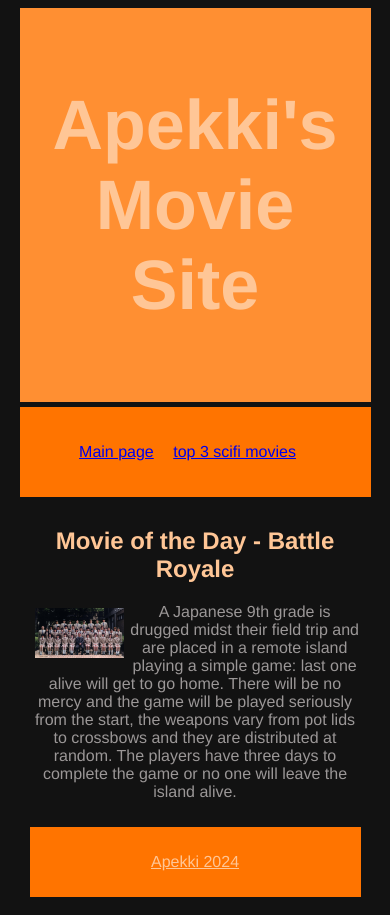
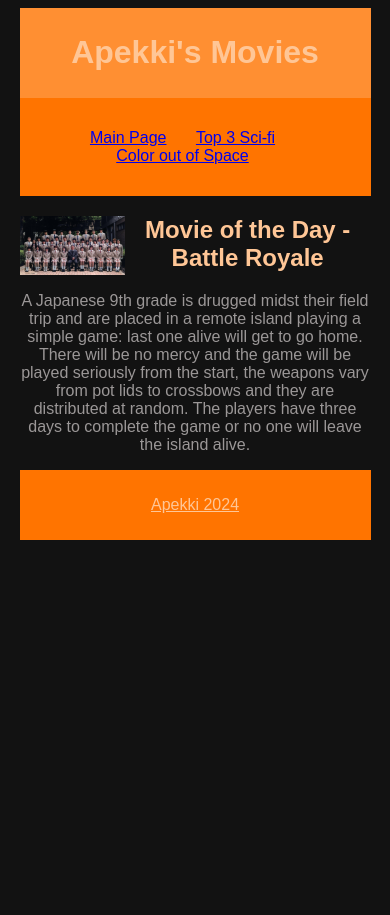
Before and after one commit to Apekkihub/Apekkihub.github.io, a plain HTML site: page Module5/index.html in a window 390 px wide. After the commit the page ends 844 px from the top, so only its background shows below. Drawn offline with Linux system fonts and the light colour scheme.

Commit message:
Module 5 - Rework

```diff
--- a/Module5/index.html
+++ b/Module5/index.html
@@ -4,32 +4,33 @@
     <meta charset="UTF-8">
     <meta name="viewport" content="width=device-width, initial-scale=1.0">
     <link rel="stylesheet" type="text/css" href="styles.css">
-    <title>My Simple HTML Page</title>
+    <title>Apekki's Movies</title>
 </head>
+
 <body>
     <header>
-        <h1>Apekki's Movie Site</h1>
+        <h1>Apekki's Movies</h1>
     </header>
 
     <nav>
       <ul>
-          <li><a href="index.html">Main page</a></li>
-          <li><a href="second.html">top 3 scifi movies</a></li>
+        <li class="mainnav"><a href="index.html">Main Page</a></li>
+        <li class="mainnav"><a href="second.html">Top 3 Sci-fi</a></li>
+        <li class="mainnav"><a href="third.html">Color out of Space</a></li>
       </ul>
     </nav>
 
+  <section>
     <article>
-          <h2 id="brheading">Movie of the Day - Battle Royale</h2>
-          <aside>
-          <img src="images/brstudents.jpg" alt="Students participating in Battle Royale" id="brstudents">
-          </aside>
+        <img src="images/brstudents.jpg" id="brstudents" alt="Classphoto from movie Battle Royale">
+        <h2>Movie of the Day - Battle Royale</h2>
         <p>
         A Japanese 9th grade is drugged midst their field trip and are placed in a remote island playing a simple game: last one alive will get to go home.
         There will be no mercy and the game will be played seriously from the start, the weapons vary from pot lids to crossbows and they are distributed at random.
         The players have three days to complete the game or no one will leave the island alive.
         </p>
       </article>
-
+    </section>
 
 <footer>
     <p>Apekki 2024</p>
--- a/Module5/styles.css
+++ b/Module5/styles.css
@@ -3,7 +3,7 @@
 }
 
 body {
-    font-family: Helvetica, Arial, sans-serif;
+  font-family: Arial, Helvetica, sans-serif;
   width: 90%;
   margin-left: auto;
   margin-right: auto;
@@ -13,60 +13,88 @@
 
 /* Style the header */
 header {
-    background-color: #FF8F32;
-    padding: 30px;
-    font-size: 35px;
+  background-color: #ff8f32;
+  padding: 5px;
+  font-size: 25 px;
+  color: #ffc696;
+}
+
+h2, h3 {
   color: #FFC696;;
 }
 
-  h2 {
-    color: #FFC696;;
+
+/* Create column for left nav bar */
+.navleft {
+  float: left;
+  width: 10%;
+  min-height: 550px;
+  background-color: #ff8f32;
+  padding: 20px;
 }
 
-  /* Container for flexboxes */
-  section {
-    display: -webkit-flex;
-    display: flex;
+.leftlist {
+  margin-bottom: 20px;
 }
 
-  /* Style the navigation menu */
 nav {
-    -webkit-flex: 1;
-    -ms-flex: 1;
-    flex: 1;
   background: #FF7400;
-    padding: 20px;
-    border-top: solid 5px #121212;
+  padding: 15px;
 }
 
 /* Style the list inside the menu */
 nav ul {
   list-style-type: none;
-    padding: 0;
+  padding: 0px;
 }
 
-  li {
+
+/* main navigation link styling */
+.mainnav {
   display: inline-block;
-    margin-right: 15px;
+  margin-right: 25px;
 }
 
-  /* Style the content */
-  article {
-    -webkit-flex: 3;
-    -ms-flex: 3;
-    flex: 3;
-    padding: 10px;
-    color: rgb(155, 151, 151);
-    border-right: #FF7400;
-    border-left: #FF7400;
+.mainnav a:hover {
+  color: red;
 }
 
-  /* Battle Roayle student photo */
+article {
+  color: rgb(155, 151, 151);
+}
+
+/* Create a column for the movie poster in the movie page */
+.movieimage {
+  float: left;
+  width: 10%;
+}
+
+.articleright {
+  float: left;
+  padding: 20px;
+  width: 80%;
+  background-color: #121212;
+}
+
+/* Clear floats after the columns */
+section::after {
+  content: "";
+  display: table;
+  clear: both;
+}
+
 #brstudents {
   max-width: 30%;
-    position: relative;
   float: left;
-    border: 5px solid #121212;
+  margin-bottom: 15px;
+}
+
+#coos {
+  max-width: 90%;
+  max-height: 90%;
+  margin-left: 20px;
+  margin-top: 20px;
+  border-radius: 15px;
 }
 
 
@@ -77,15 +105,13 @@
   text-align: center;
   color: #FFC696;
   text-decoration: underline;
-    border-left: solid 10px #121212;
-    border-right: solid 10px #121212;
-    border-bottom: solid 10px #121212;
 }
 
-  /* Responsive layout - makes the menu and the content (inside the section) sit on top of each other instead of next to each other */
+
+/* Responsive layout - makes the two columns/boxes stack on top of each other instead of next to each other, on small screens */
 @media (max-width: 600px) {
-    section {
-      -webkit-flex-direction: column;
-      flex-direction: column;
+  nav, article {
+    width: 100%;
+    height: auto;
   }
 }
```
Also changed, not shown: Module5/second.html (+8 -5 lines), Module5/third.html (added, +63 -0 lines), Module5/images/coos.jpg (added). Lines whose indentation alone changed are shown as unchanged.
